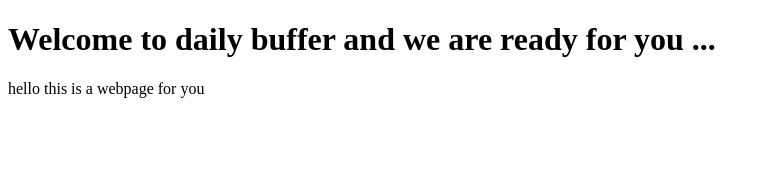
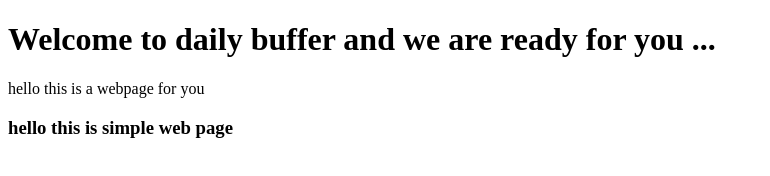
Before and after one commit to mnnit-coders/dailybuffer, a website: page index.html in a window 1280 px wide. Shown: the whole page, without its empty margins (0-770 px from the left). Drawn offline with Linux system fonts and the light colour scheme.

Commit message:
Update index.html

```diff
--- a/index.html
+++ b/index.html
@@ -9,5 +9,6 @@
 <body>
     <h1>Welcome to daily buffer and we are ready for you ...</h1>
     <p>hello this is a webpage for you</p>
+    <h3>hello this is simple web page</h3>
 </body>
 </html>
```
